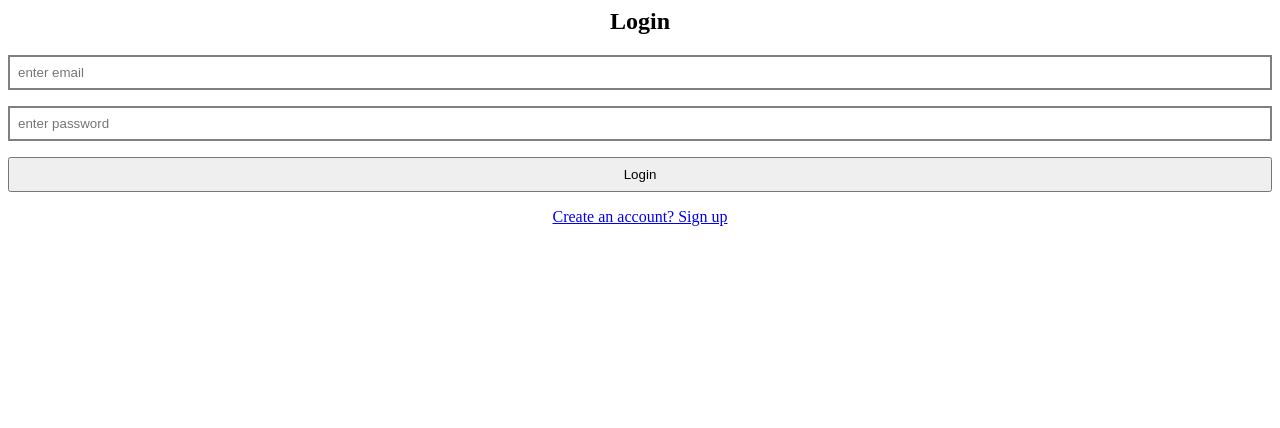
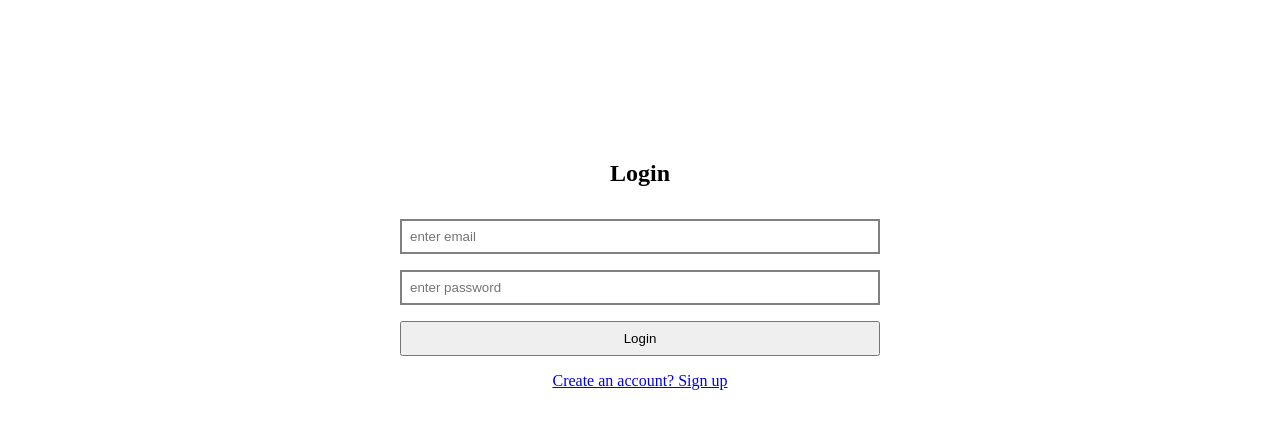
Before and after one commit to Rohitprasad83/learning-auth, a React (Create React App) app: page /login in a window 1280 px wide. Shown: the top 428 px of the page. Built offline with nearby package versions, Linux system fonts and the light colour scheme.

Commit message:
improved styling

```diff
--- a/src/pages/Home.js
+++ b/src/pages/Home.js
@@ -3,7 +3,6 @@ import FirebaseAuthService from '../FirebaseAuthService';
 import { useAuth } from '../context/authContext';
 
 function Home() {
-  const navigate = useNavigate();
   const { user, setUser } = useAuth();
   FirebaseAuthService.subscribeToAuthChanges(setUser);
   return (
--- a/src/style.css
+++ b/src/style.css
@@ -6,11 +6,14 @@ p {
 
 .container {
   text-align: center;
+  margin-top: 10rem;
 }
 
 .form {
   display: flex;
   flex-direction: column;
+  width: 30rem;
+  margin: 2rem auto;
   gap: 1rem;
 }
 
```
